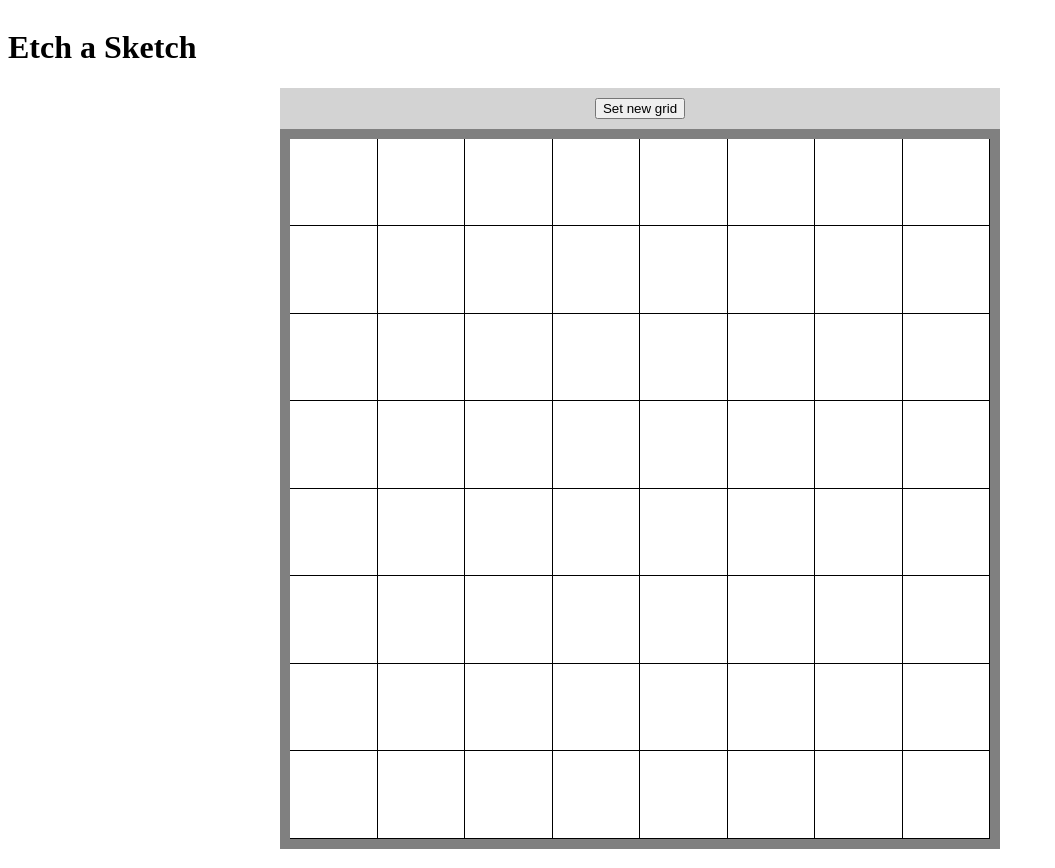
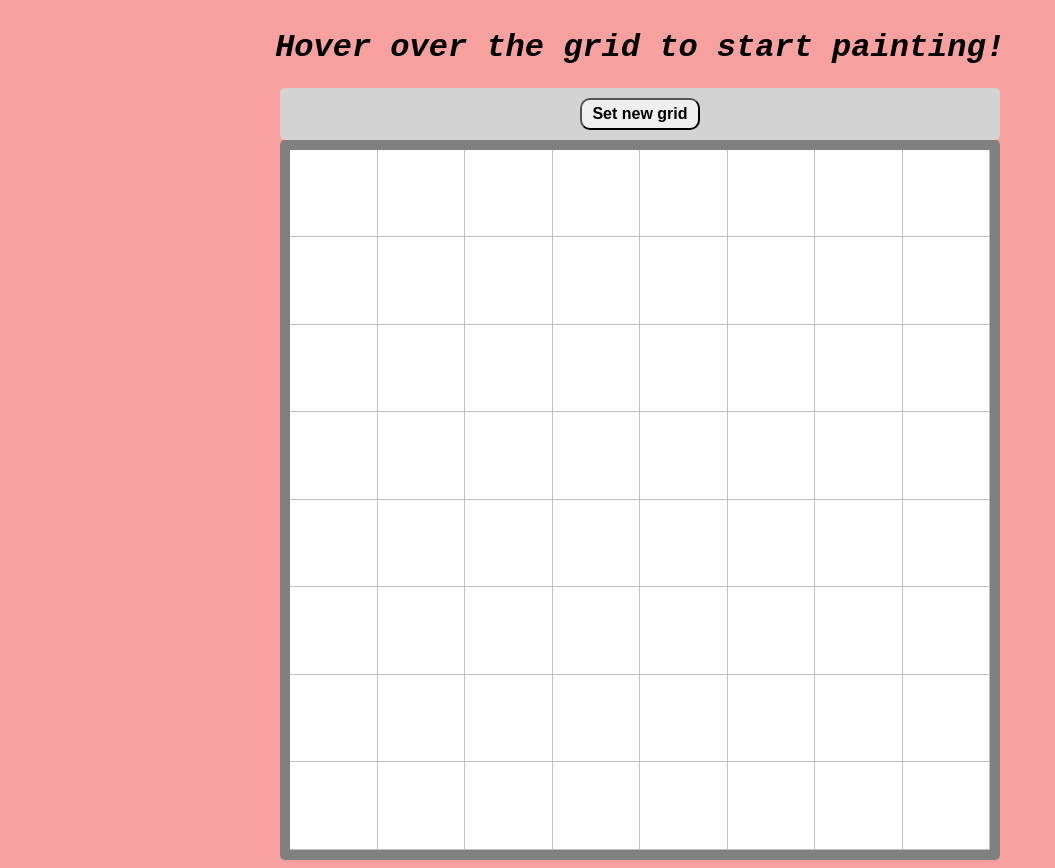
Before and after one commit to ewardou/Etch-a-Sketch, a plain HTML site: page index.html in a window 1280 px wide. Shown: the whole page, without its empty margins (0-1055 px from the left). Drawn offline with Linux system fonts and the light colour scheme.

Commit message:
Add and modify declarations in style.css

```diff
--- a/index.html
+++ b/index.html
@@ -4,9 +4,10 @@
         <meta charset="utf-8">
         <link rel="stylesheet" href="./style.css">
         <script src="./grid.js" defer></script>
+        <title>Etch a Sketch</title>
     </head>
     <body>
-        <h1>Etch a Sketch</h1>
+        <h1>Hover over the grid to start painting!</h1>
         <div class="frame-header">
             <button>Set new grid</button>
         </div>
--- a/style.css
+++ b/style.css
@@ -1,5 +1,4 @@
 .grid{
-    background-color: white;
     width:700px;
     margin:0 auto;
     padding:0px;
@@ -8,8 +7,8 @@
 }
 .square{
     background-color: white;
-    border-right:0.1px black solid;
-    border-bottom:0.1px black solid;
+    border-right:0.1px rgba(0, 0, 0,0.25) solid;
+    border-bottom:0.1px rgba(0, 0, 0,0.25) solid;
     margin:0;
     flex-shrink: 0;
     box-sizing: border-box;
@@ -17,17 +16,30 @@
 .frame{
     background-color: gray;
     padding:10px;
-    margin:0 auto;
+    border-radius: 5px;
 }
 body{
     display:flex;
     flex-direction: column;
+    align-items: center;
+    font-family: 'Courier New', Courier, monospace;
+    background-color: rgb(247, 160, 160);
 }
 .frame-header{
     background-color:lightgray;
     padding: 10px;
     width:700px;
-    margin:0 auto;
     display:flex;
     justify-content: center;
+    border-radius: 5px;
 }
+h1{
+    font-weight: bold;
+    font-style: italic;
+}
+button{
+    padding:5px 10px;
+    font-weight: 600;
+    font-size:16px;
+    border-radius: 10px;
+}
```
